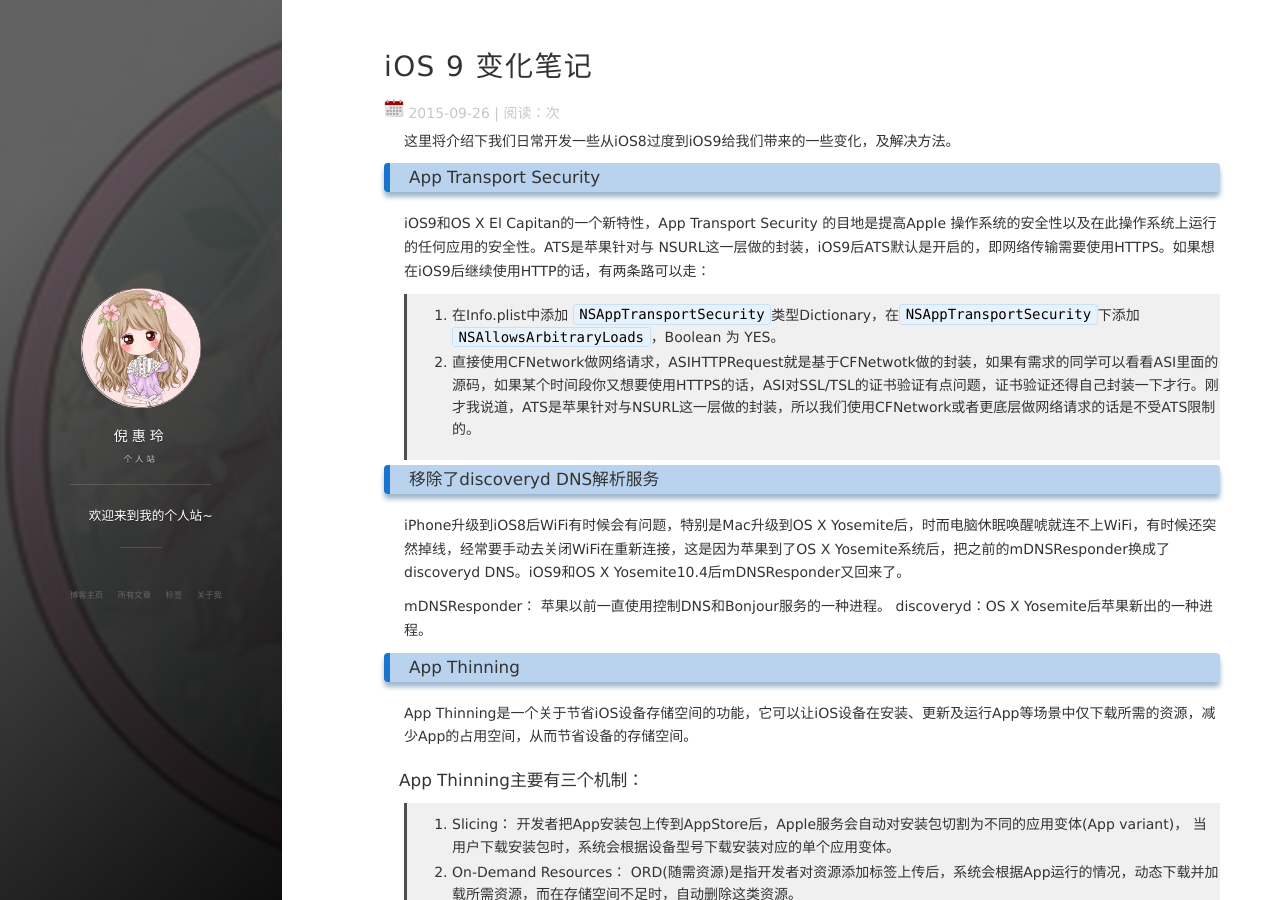
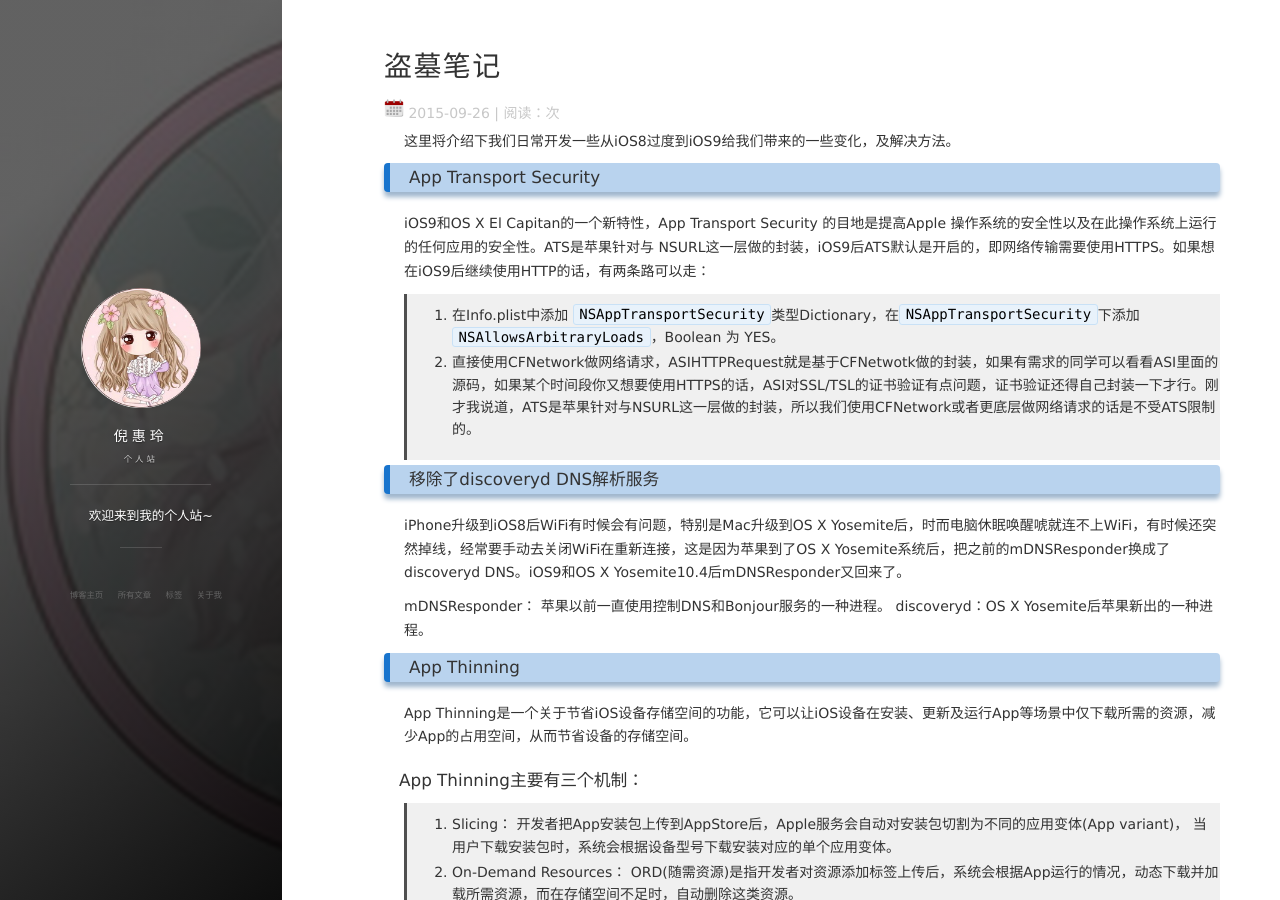
Before and after one commit to nihuiling/nihuiling-github.io, a Jekyll site: the page built from _posts/2015-09-26-iOS9_Note.md, in a window 1280 px wide and 900 px high. Built offline with Jekyll 4.4.1, drawn with Linux system fonts in a browser that asks for light colours; nearby versions of some CDN libraries; comment, search, counter and statistics services are not loaded.

Commit message:
Update 2015-09-26-iOS9_Note.md

```diff
--- a/_posts/2015-09-26-iOS9_Note.md
+++ b/_posts/2015-09-26-iOS9_Note.md
@@ -1,6 +1,6 @@
 ---
 layout: post
-title: "iOS 9 变化笔记"
+title: "盗墓笔记"
 date: 2015-09-26 18:15:06
 description: "iOS9 变化笔记, 以及工作中常遇到的问题"
 tag: iOS
```
